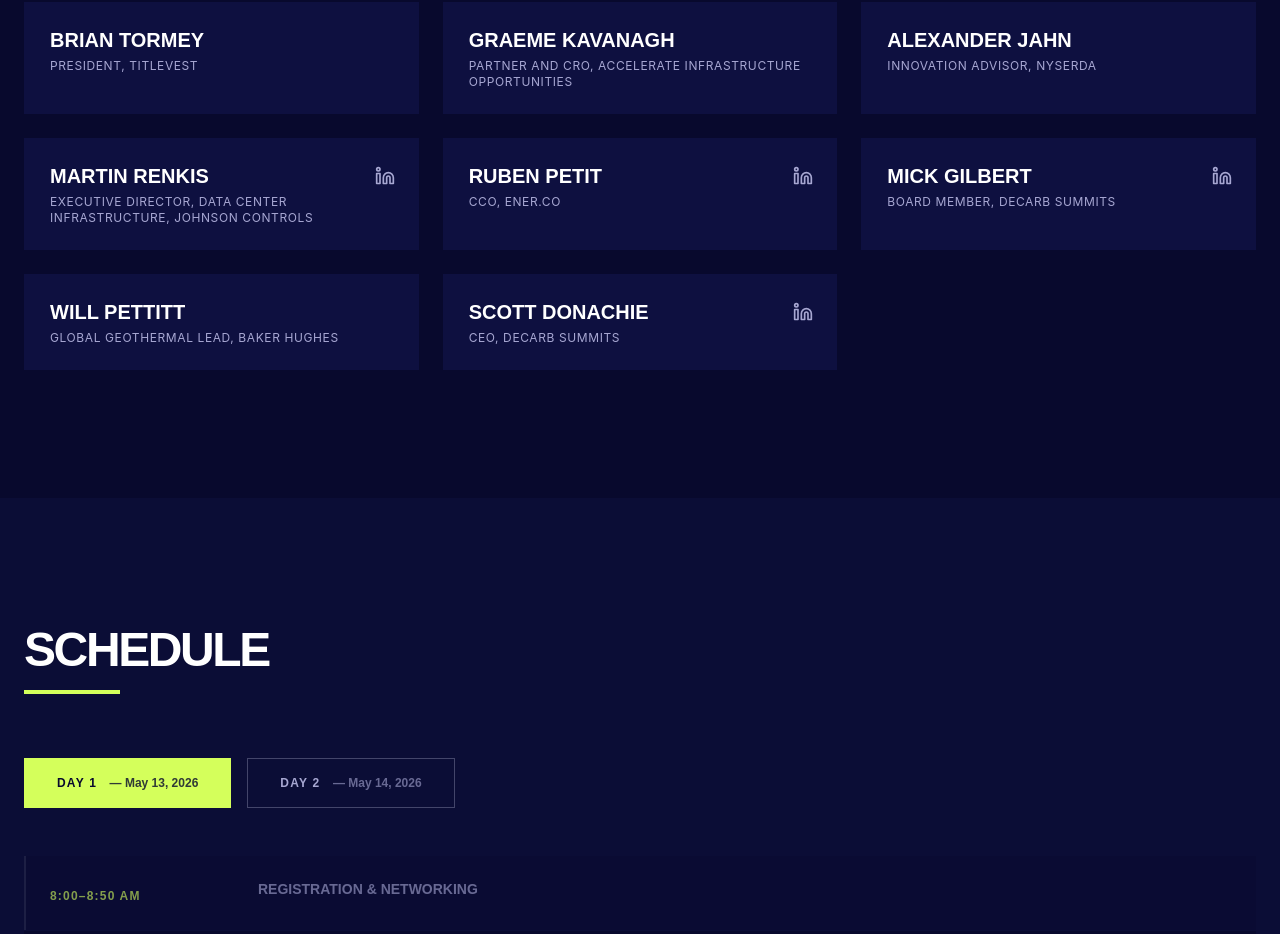
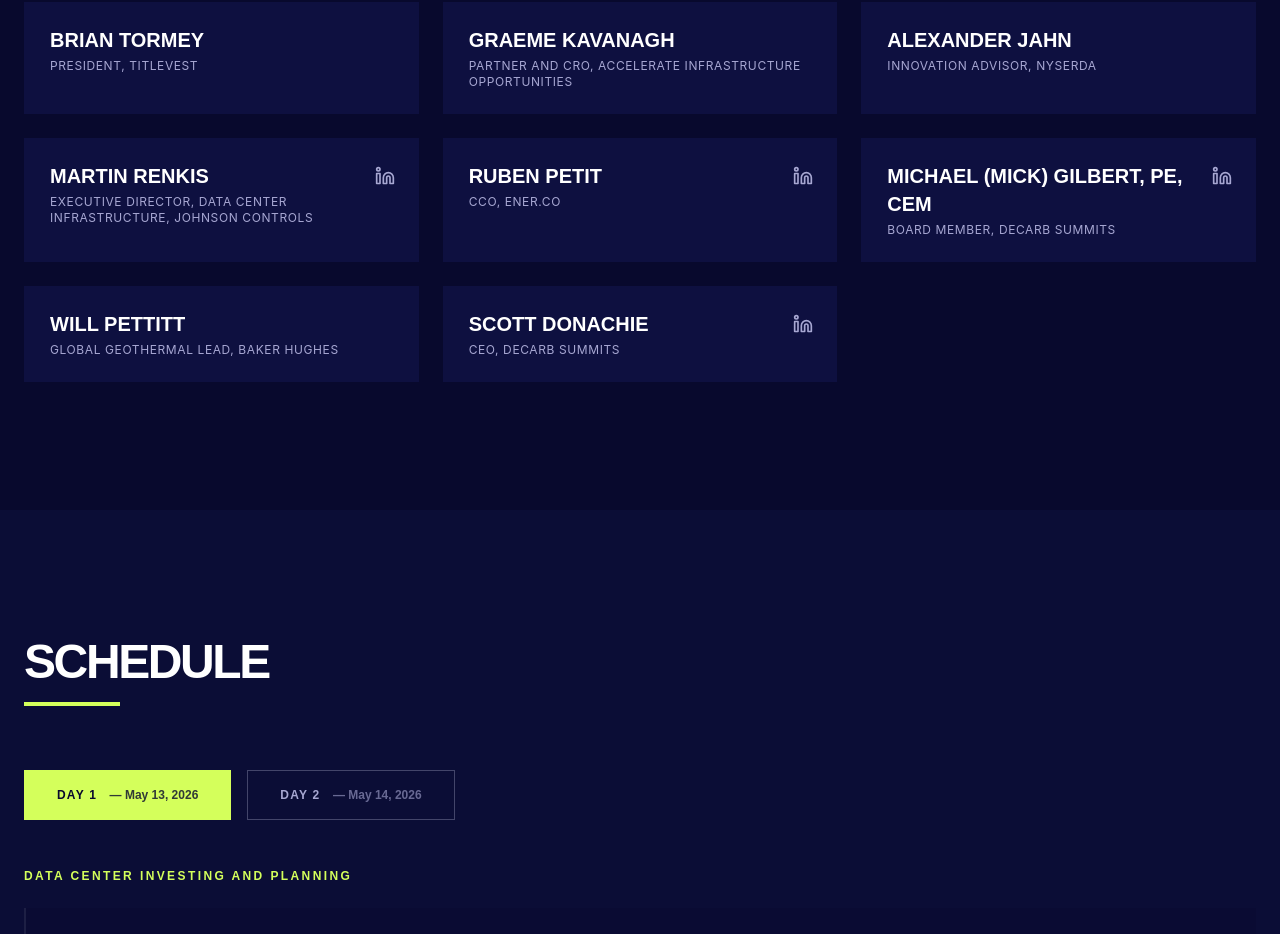
Before and after one commit to danylearth/Decarb-Data-Centre-, a React (Vite) app: page / in a window 1280 px wide. Shown: the part 3476-4410 px from the top of the page. Built offline with nearby package versions, Linux system fonts and the light colour scheme.

Commit message:
Fix: add Day 1 subtitle, full Mick Gilbert name, Peter Hoegler title

```diff
--- a/src/App.tsx
+++ b/src/App.tsx
@@ -154,7 +154,7 @@
     { name: 'Alexander Jahn', title: 'Innovation Advisor, NYSERDA', linkedin: '' },
     { name: 'Martin Renkis', title: 'Executive Director, Data Center Infrastructure, Johnson Controls', linkedin: 'https://www.linkedin.com/in/martinrenkis/' },
     { name: 'Ruben Petit', title: 'CCO, Ener.co', linkedin: 'https://www.linkedin.com/in/ruben-petit-589316b9/' },
-    { name: 'Mick Gilbert', title: 'Board Member, Decarb Summits', linkedin: 'https://www.linkedin.com/in/michaelhgilbert/' },
+    { name: 'Michael (Mick) Gilbert, PE, CEM', title: 'Board Member, Decarb Summits', linkedin: 'https://www.linkedin.com/in/michaelhgilbert/' },
     { name: 'Will Pettitt', title: 'Global Geothermal Lead, Baker Hughes', linkedin: '' },
     { name: 'Scott Donachie', title: 'CEO, Decarb Summits', linkedin: 'https://www.linkedin.com/in/scott-donachie-5683787/' },
   ];
@@ -193,6 +193,7 @@
     {
       label: 'Day 1',
       date: 'May 13, 2026',
+      subtitle: 'Data Center Investing and Planning',
       sessions: [
         { time: '8:00–8:50 AM', title: 'Registration & Networking', type: 'break' },
         { time: '8:50–9:00 AM', title: 'Opening Remarks', speakers: ['Chas Peppers, Director, SOM IW, Skidmore, Owings & Merrill'] },
@@ -218,7 +219,7 @@
       sessions: [
         { time: '8:00–9:00 AM', title: 'Registration & Networking with Breakfast', type: 'break' },
         { time: '9:00–9:30 AM', title: 'Opening Remarks: Balancing Affordability & Reliability', speakers: ['Rajiv Bazaj, Vice President, Energy & Sustainability Solutions, Constellation'] },
-        { time: '9:30–10:00 AM', title: 'Hybrid Energy Systems: The Importance for Data Center Expansion', speakers: ['Mick Gilbert (Moderator), Board Member, Decarb Summits', 'Peter Hoegler, Associate Director, Data Center Solutions, EDF Power Solutions North America', 'Hassan Saleh, CEO, VTV Energy'] },
+        { time: '9:30–10:00 AM', title: 'Hybrid Energy Systems: The Importance for Data Center Expansion', speakers: ['Michael (Mick) Gilbert, PE, CEM (Moderator), Board Member, Decarb Summits', 'Peter Hoegler, Associate Director, EDF Power Solutions North America', 'Hassan Saleh, CEO, VTV Energy'] },
         { time: '10:00–10:30 AM', title: 'Coffee & Networking', type: 'break' },
         { time: '10:30–11:00 AM', title: 'Battery Energy Storage Systems (BESS) Solutions', subtitle: 'Peak shaving, resiliency, and fast-response grid support', speakers: ['Jon M. Williams, Chairman & CEO, Viridi'] },
         { time: '11:00–11:30 AM', title: 'Bring Your Own Capacity for Data Centers', speakers: ['Scott Donachie (Moderator), CEO, Decarb Summits', 'Matthew Carmody, Director of Digital Infrastructure, Voltus'] },
```
